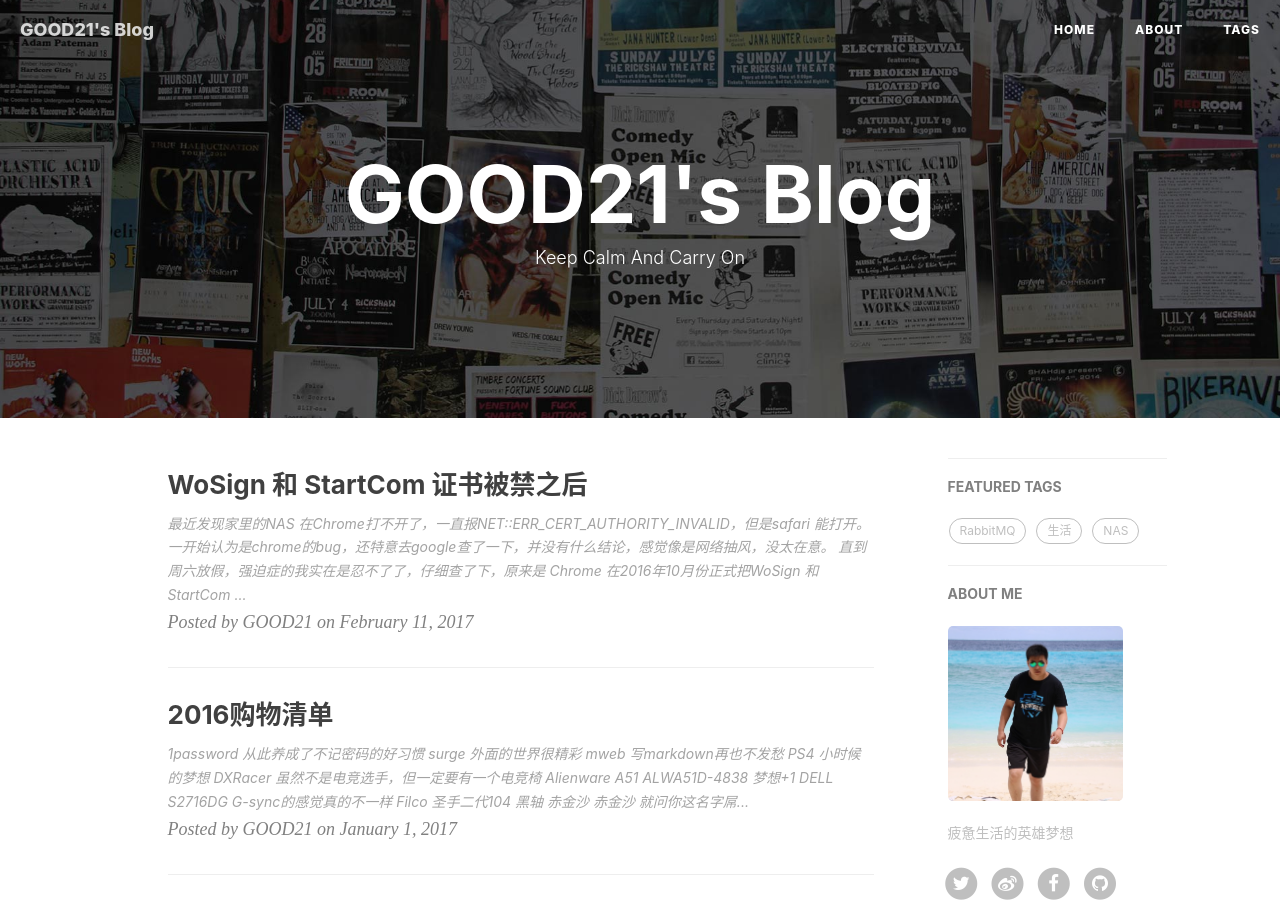
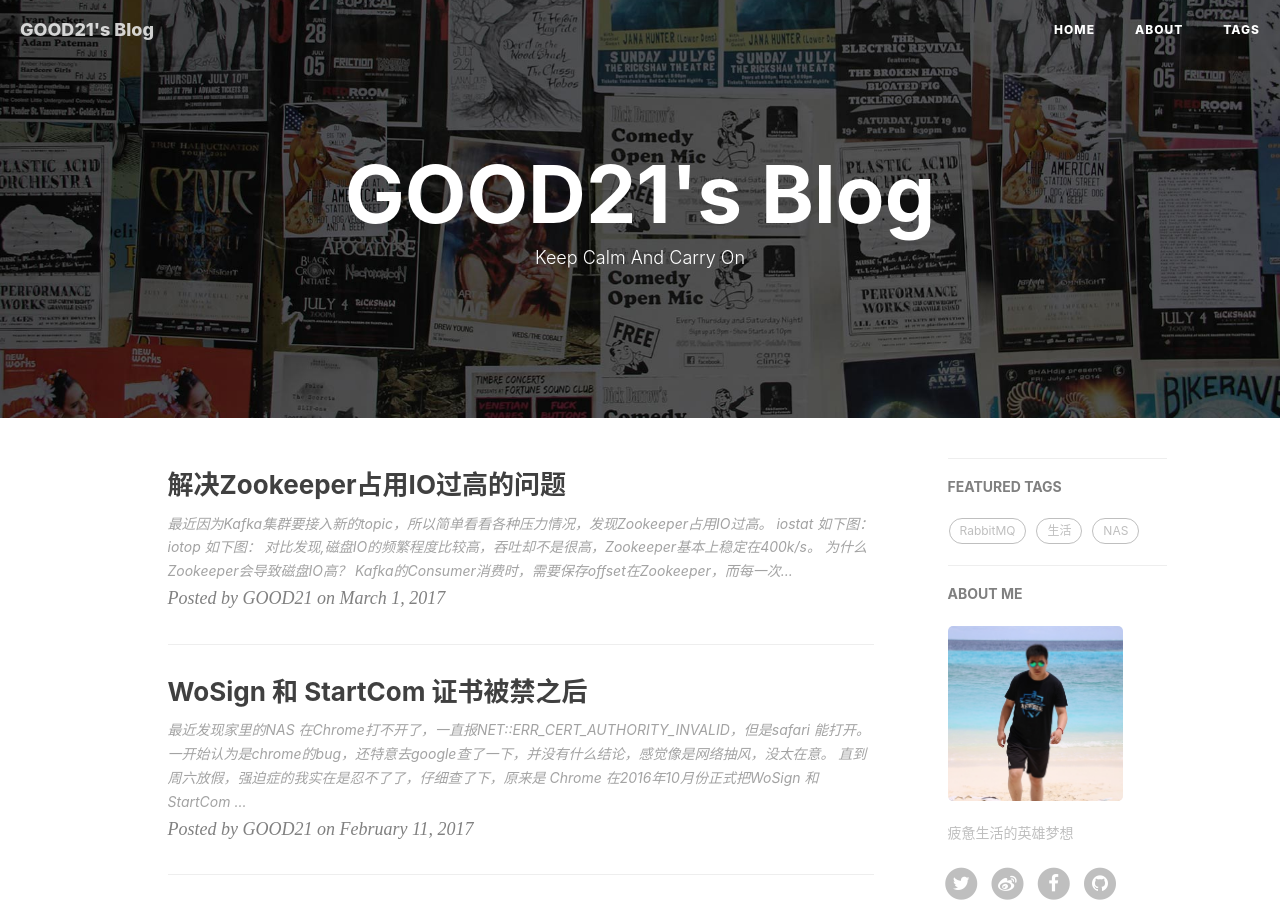
Before and after one commit to GOOD21/GOOD21.github.io, a Jekyll site: the page built from index.html, in a window 1280 px wide and 900 px high. Built offline with Jekyll 4.4.1, drawn with Linux system fonts in a browser that asks for light colours; nearby versions of some CDN libraries; the list of posts is cut into pages by our own code; comment, search, counter and statistics services are not loaded; some of the changed text lies outside the part shown.

Commit message:
add fix zookeeper io

```diff
--- a/_layouts/page.html
+++ b/_layouts/page.html
@@ -39,7 +39,7 @@
                     <h5><a href="{{'/tags/' | prepend: site.baseurl }}">FEATURED TAGS</a></h5>
                     <div class="tags">
         				{% for tag in site.tags %}
-                            {% if tag[1].size > {{site.featured-condition-size}} %}
+                            {% if tag[1].size > site.featured-condition-size %}
                 				<a href="{{ site.baseurl }}/tags/#{{ tag[0] }}" title="{{ tag[0] }}" rel="{{ tag[1].size }}">
                                     {{ tag[0] }}
                                 </a>
@@ -88,7 +88,7 @@
                     <h5><a href="{{'/tags/' | prepend: site.baseurl }}">FEATURED TAGS</a></h5>
                     <div class="tags">
                         {% for tag in site.tags %}
-                            {% if tag[1].size > {{site.featured-condition-size}} %}
+                            {% if tag[1].size > site.featured-condition-size %}
                                 <a href="{{ site.baseurl }}/tags/#{{ tag[0] }}" title="{{ tag[0] }}" rel="{{ tag[1].size }}">
                                     {{ tag[0] }}
                                 </a>
--- a/_layouts/post.html
+++ b/_layouts/post.html
@@ -51,7 +51,7 @@
 
                 <hr>
 
-                {% if site.duoshuo_share && site.duoshuo_username %}
+                {% if site.duoshuo_share and site.duoshuo_username %}
                 <!-- 多说 Share start -->
                 </style>
                 <div class="ds-share"
@@ -125,7 +125,7 @@
                     <h5><a href="/tags/">FEATURED TAGS</a></h5>
                     <div class="tags">
         				{% for tag in site.tags %}
-                            {% if tag[1].size > {{site.featured-condition-size}} %}
+                            {% if tag[1].size > site.featured-condition-size %}
                 				<a href="{{ site.baseurl }}/tags/#{{ tag[0] }}" title="{{ tag[0] }}" rel="{{ tag[1].size }}">
                                     {{ tag[0] }}
                                 </a>
--- /dev/null
+++ b/_posts/2017-03-01-fix-zookeeper-io.md
@@ -0,0 +1,47 @@
+---
+layout:     post
+title:      "解决Zookeeper占用IO过高的问题"
+date:       2017-03-01
+author:     "GOOD21"
+header-img: "img/post-bg-unix-linux.jpg"
+tags:
+    - Zookeeper
+---
+
+最近因为Kafka集群要接入新的topic，所以简单看看各种压力情况，发现Zookeeper占用IO过高。
+
+`iostat` 如下图：
+![1.png](/img/in-post/fix-zookeeper-io/1.png)
+
+`iotop` 如下图：
+![2.png](/img/in-post/fix-zookeeper-io/2.png)
+
+对比发现,磁盘IO的**频繁程度比较高**，**吞吐却不是很高**，Zookeeper基本上稳定在400k/s。
+
+##### 为什么Zookeeper会导致磁盘IO高？
+`Kafka`的`Consumer`消费时，需要保存`offset`在Zookeeper，而每一次的消费结束对需要对`offset`做修改，对于Zookeeper来说，这是一个事务，所以每一次都要**落在磁盘**上才返回ok。
+
+##### 优化思路
+Zookeeper有两种日志，一种是`snapshot`（快照），另一种是`log`（事务日志），出问题的点在于事务日志。
+
+1. 写内存，`/dev/shm`是系统内存划分出的一块区域，默认大小是系统内存的一半，可以通过`df -h`看到。我们可以把事务log写到这里
+2. 单独mount一块SSD，这就不说了，是钱的问题。
+
+这里我最终选择的**写内存**的方式。
+
+##### 实施步骤
+1. 修改zoo.cfg，把事务日志指向内存文件系统dataLogDir=/dev/shm
+2. 重启Zookeeper实例
+3. 每个节点重复第一步和第二部
+
+##### 关于自动清理log
+网上的文章都建议自己写crontab脚本去定时清理，我倒是觉得Zookeeper提供的配置参数`autopurge.snapRetainCount` 和 `autopurge.purgeInterval` 已经很好用了。
+
+**autopurge.snapRetainCount**：指的是保存的`快照日志`和`事务日志`的分别的文件个数，默认3
+
+**autopurge.purgeInterval**：指的是清理的周期，0表示不开启，1表示每小时清理一次（一开始理解成保存多长时间的日志了，并不是）。
+
+##### 效果
+![3.png](/img/in-post/fix-zookeeper-io/3.png)
+
+神清气爽~
```
Also changed, not shown: img/in-post/fix-zookeeper-io/1.png (added), img/in-post/fix-zookeeper-io/2.png (added), img/in-post/fix-zookeeper-io/3.png (added).
